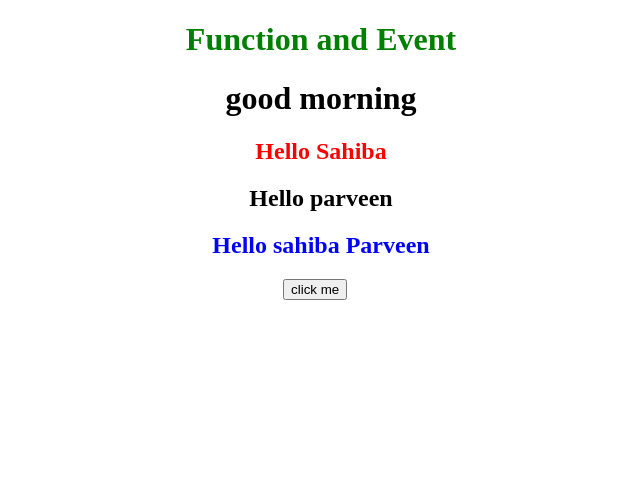
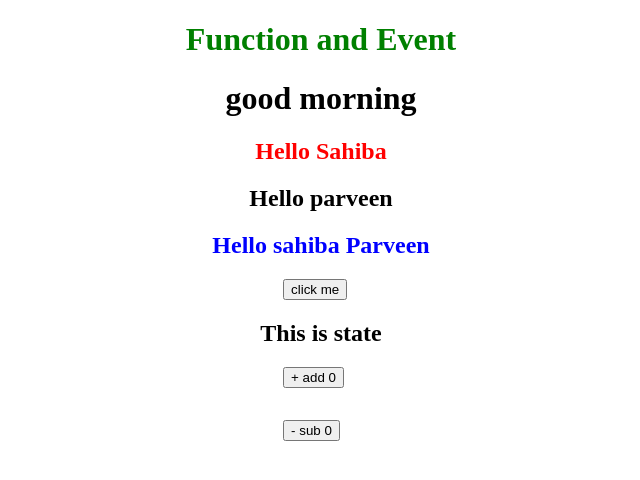
Before and after one commit to sahiba2503/my-react-app, a React (Vite) app in the folder my-vite-app/: page / in a window 1280 px wide. Shown: the top 480 px of the page, without its empty margins (319-959 px from the left). Built offline with nearby package versions, Linux system fonts and the light colour scheme.

Commit message:
add useState to update number

```diff
--- a/my-vite-app/src/App.jsx
+++ b/my-vite-app/src/App.jsx
@@ -4,7 +4,8 @@
 // import Navbar from "./Navbar";
 // import RightSidebar from "./RightSidebar";
 // import Footer from "./Footer.jsx";
- import Styling from "./Styling.jsx"
+import Styling from "./Styling.jsx"
+ import UseState from "./assets/UseState.jsx";
 function App() {
     return (
     <>
@@ -14,6 +15,7 @@ function App() {
       <Footer /> */}
 
       <Styling />
+      <UseState />
 
     </>
   );
--- /dev/null
+++ b/my-vite-app/src/assets/UseState.jsx
@@ -0,0 +1,21 @@
+import React, { useState } from 'react'
+
+const UseState = () => {
+ const [cont , setCount] = useState(0);
+
+   function increamentNumber(){
+    setCount(cont +1 )
+   }
+   function decrementNumber(){
+       setCount(cont - 1 )
+   }
+  return (
+    <div>
+     <h2 style={{textAlign:"center"}}> This is state</h2>
+     <button onClick={increamentNumber} style={{marginLeft:"47%"}}> + add {cont} </button>
+      <button onClick={decrementNumber} style={{marginLeft:"47%",marginTop:"2rem"}}> - sub {cont} </button>
+    </div>
+  )
+}
+
+export default UseState
```
